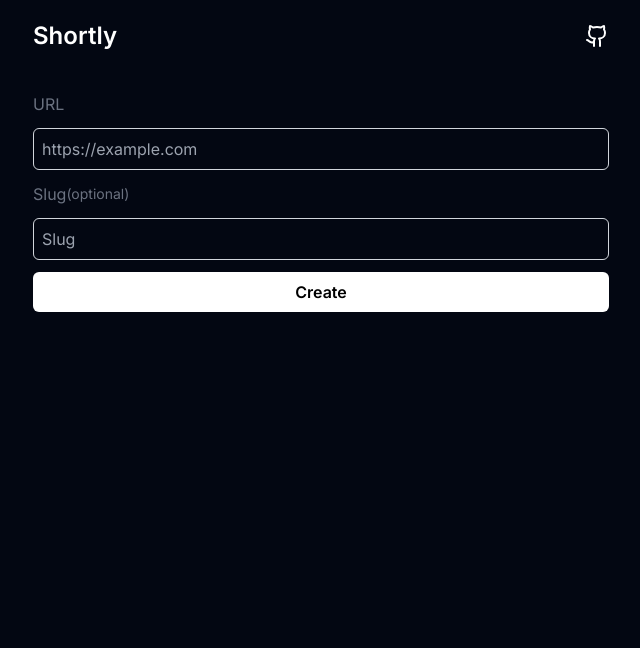
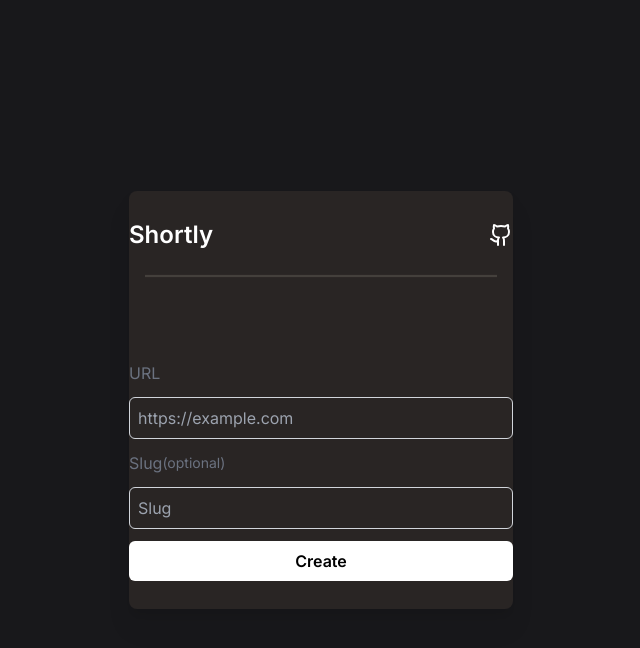
Before and after one commit to PhantomKnight287/url-shortner, a Next.js app: page / in a window 1280 px wide. Shown: the top 648 px of the page, without its empty margins (319-959 px from the left). Built offline with nearby package versions, Linux system fonts and the light colour scheme.

Commit message:
merged header and content into one container.

```diff
--- a/app/layout.tsx
+++ b/app/layout.tsx
@@ -16,11 +16,12 @@
 			<body
 				className={cn(
 					inter.className,
-          "flex h-screen items-center w-full flex-col p-5"
+					"flex h-screen items-center w-full flex-col p-5 bg-zinc-900 justify-center"
 				)}
 			>
-        <div className="max-w-xl py-18 gap-12 w-full">
+				<div className="w-96 flex flex-col  gap-6 bg-stone-800 py-7 rounded-lg drop-shadow-xl">
 					<Header />
+          <div style={{transform: "scale(1.1)"}} className="w-80 ml-8 border-y border-stone-700 mb-5"></div>
 					{children}
 					<Toaster />
 				</div>
```
Lines whose indentation alone changed are shown as unchanged.
